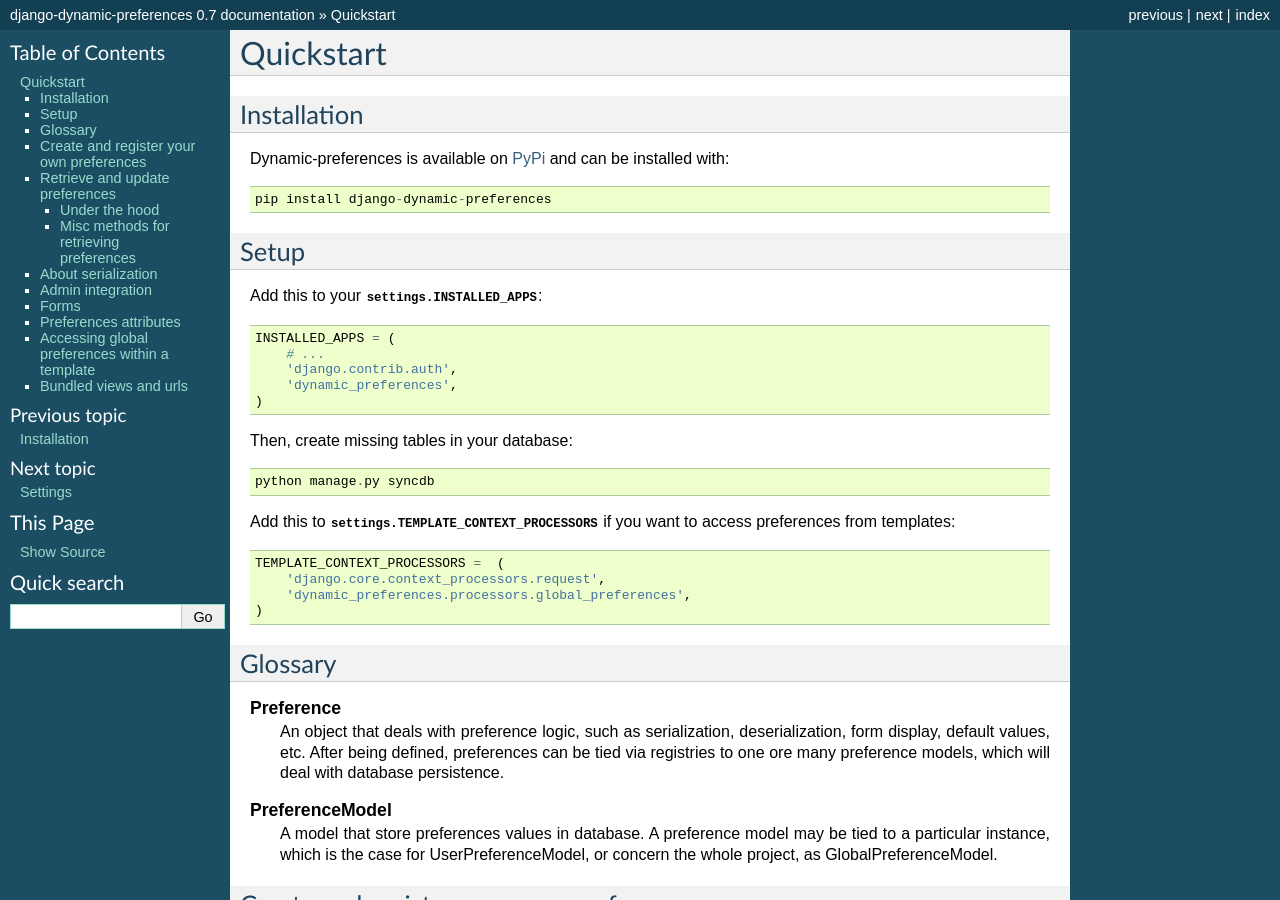
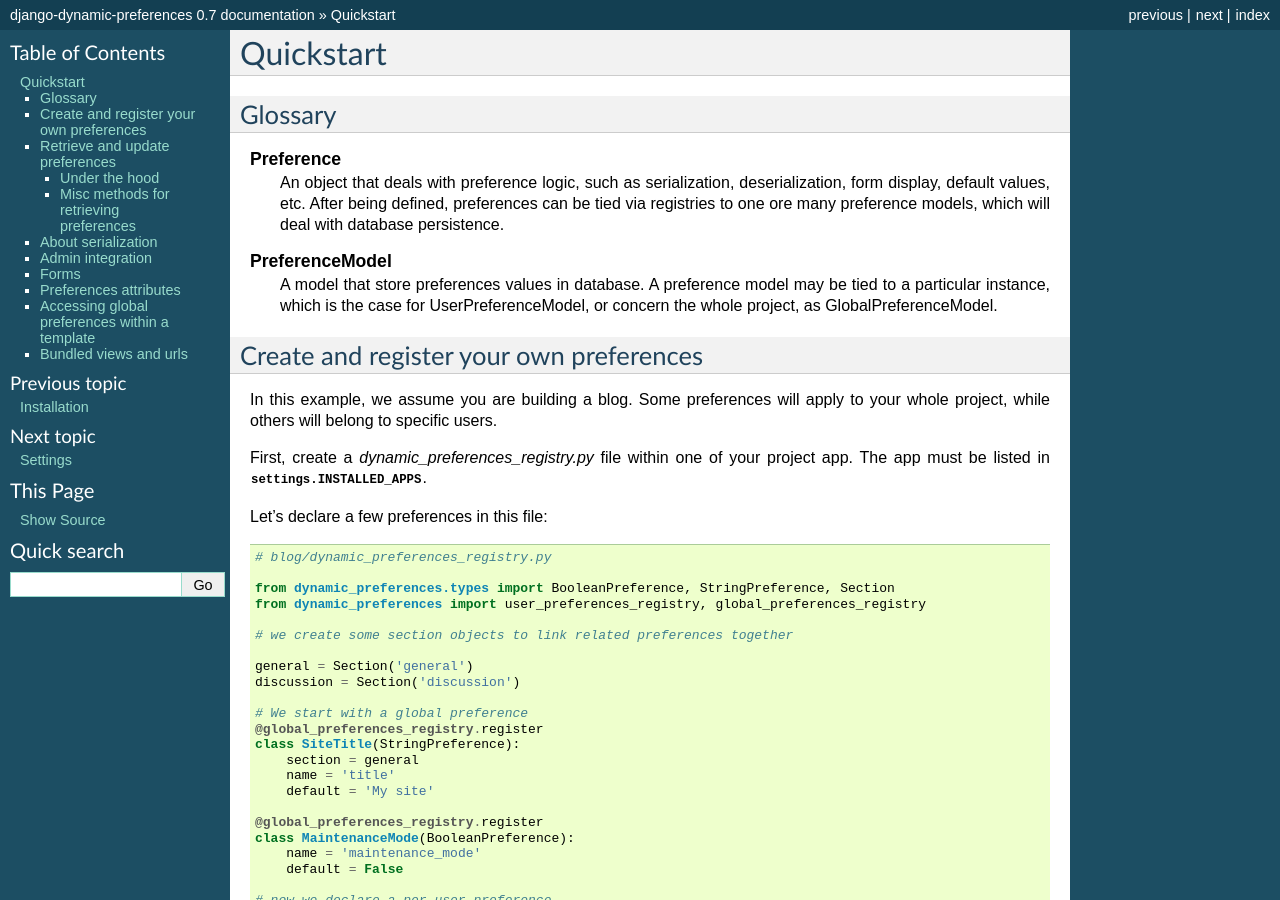
Before and after one commit to agateblue/django-dynamic-preferences, a Sphinx documentation site: the page built from docs/quickstart.rst, in a window 1280 px wide and 900 px high. Built offline with Sphinx 7.4.7, drawn with Linux system fonts in a browser that asks for light colours.

```diff
--- a/docs/index.rst
+++ b/docs/index.rst
@@ -18,7 +18,7 @@ Dynamic-preferences allow you to register settings (a.k.a. preferences) in a dec
 
 With dynamic-preferences, you can update settings on the fly, through django's admin or custom forms, without restarting your application.
 
-The project is tested and work under Python 2.7 and 3.4, with django 1.7 and 1.8.
+The project is tested and work under Python 2.7 and 3.4, with django >=1.7.
 
 Features
 --------
--- a/docs/installation.rst
+++ b/docs/installation.rst
@@ -2,7 +2,7 @@
 Installation
 ============
 
-Dynamic-preferences is available on `PyPi <https://pypi.python.org/pypi/django-dynamic-preferences>`_ and can be installed with::
+Dynamic-preferences is available on `PyPI <https://pypi.python.org/pypi/django-dynamic-preferences>`_ and can be installed with::
 
     pip install django-dynamic-preferences
 
@@ -19,7 +19,7 @@ Add this to your :py:const:`settings.INSTALLED_APPS`::
 
 Then, create missing tables in your database::
 
-    python manage.py syncdb
+    python manage.py migrate dynamic_preferences
 
 Add this to :py:const:`settings.TEMPLATE_CONTEXT_PROCESSORS` if you want to access preferences from templates::
 
--- a/docs/quickstart.rst
+++ b/docs/quickstart.rst
@@ -1,36 +1,5 @@
 Quickstart
 ==========
-
-Installation
-************
-
-Dynamic-preferences is available on `PyPi <https://pypi.python.org/pypi/django-dynamic-preferences>`_ and can be installed with::
-
-    pip install django-dynamic-preferences
-
-Setup
-*****
-
-Add this to your :py:const:`settings.INSTALLED_APPS`::
-
-    INSTALLED_APPS = (
-        # ...
-        'django.contrib.auth',
-        'dynamic_preferences',
-    )
-
-Then, create missing tables in your database::
-
-    python manage.py syncdb
-
-
-Add this to :py:const:`settings.TEMPLATE_CONTEXT_PROCESSORS` if you want to access preferences from templates::
-
-    TEMPLATE_CONTEXT_PROCESSORS =  (
-        'django.core.context_processors.request',
-        'dynamic_preferences.processors.global_preferences',
-    )
-
 
 Glossary
 ********
```
Also changed, not shown: other parts of docs/index.rst (+0 -1 lines), CONTRIBUTING.rst (+9 -1 lines), README.rst (+2 -10 lines).
